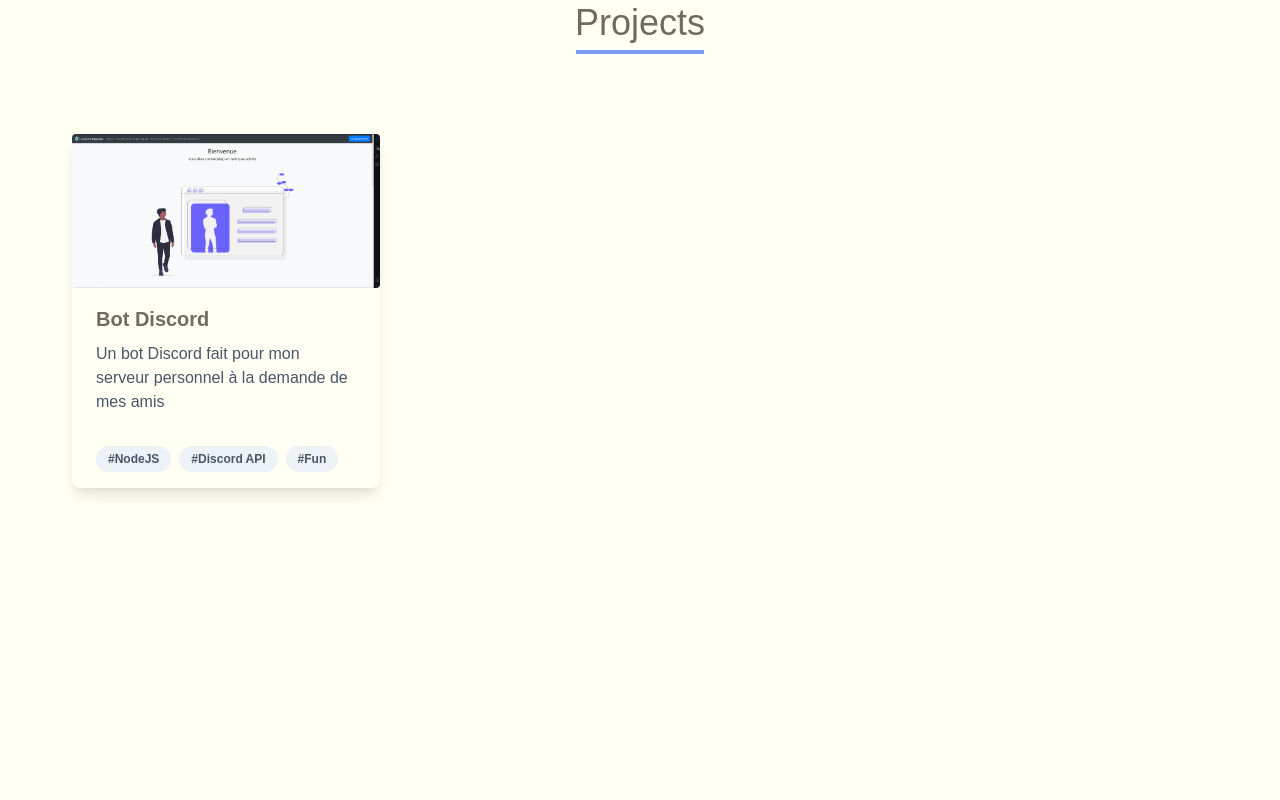
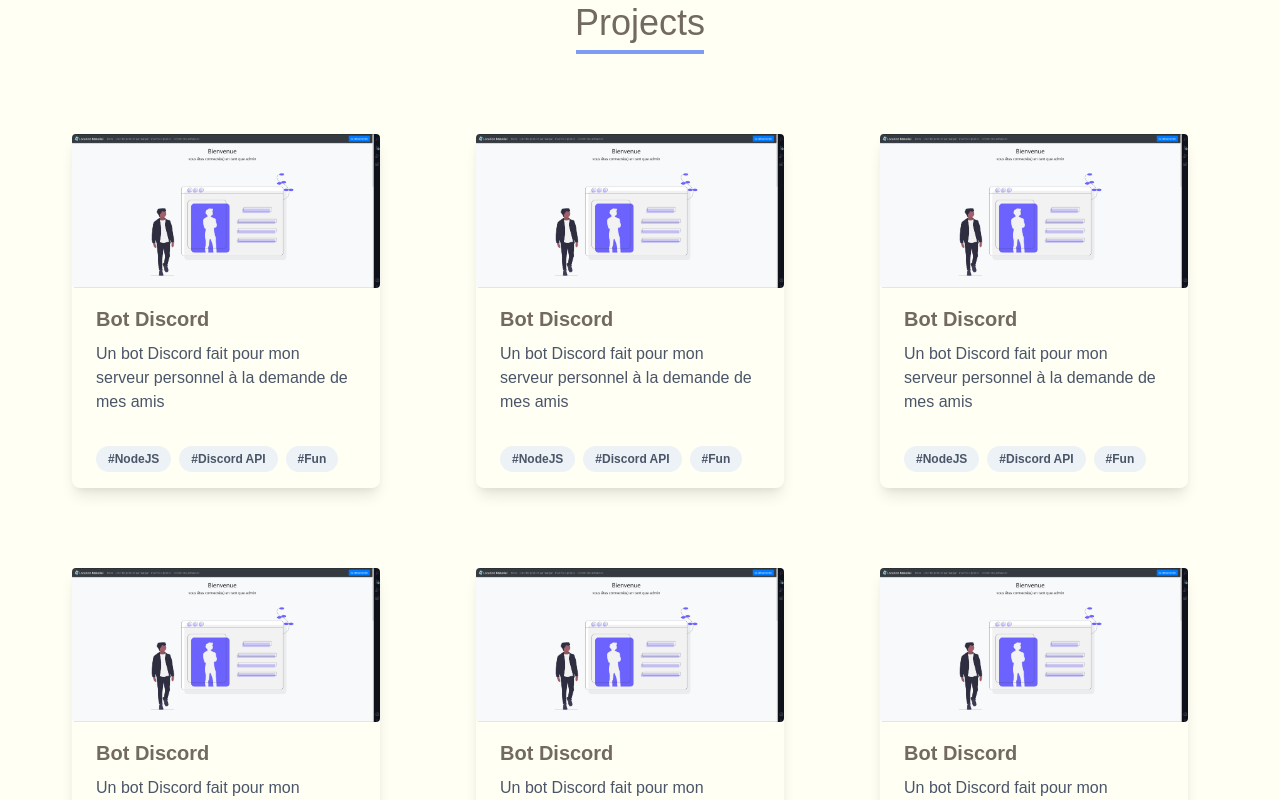
Before and after one commit to eIyth/portfolio-react, a React (Create React App) app: page / in a window 1280 px wide. Shown: the part 820-1620 px from the top of the page. Before the commit the page ends 1396 px from the top, so only its background shows below. Built offline with nearby package versions, Linux system fonts and the light colour scheme.

Commit message:
Card layout update

```diff
--- a/src/components/projects.js
+++ b/src/components/projects.js
@@ -5,11 +5,41 @@
     render(){
         return(
           <div className="flex p-0 w-screen items-center justify-center">
-          <div className="overflow-hidden">
+          <div className="overflow-hidden container">
               <div className="px-6 py-4">
                   <div className="text-4xl font-light text-center">Projects</div>
                   <div className=" mx-auto w-32 border-t-4 mb-10 border-indigo-400 border-collapse "></div>
                       <Cards
+                      name="Bot Discord"
+                      text="Un bot Discord fait pour mon serveur personnel à la demande de mes amis"
+                      language={['#NodeJS','#Discord API','#Fun']}
+                      image='/images/LocationMateriel.png'
+                      />
+                                            <Cards
+                      name="Bot Discord"
+                      text="Un bot Discord fait pour mon serveur personnel à la demande de mes amis"
+                      language={['#NodeJS','#Discord API','#Fun']}
+                      image='/images/LocationMateriel.png'
+                      />
+                                            <Cards
+                      name="Bot Discord"
+                      text="Un bot Discord fait pour mon serveur personnel à la demande de mes amis"
+                      language={['#NodeJS','#Discord API','#Fun']}
+                      image='/images/LocationMateriel.png'
+                      />
+                                            <Cards
+                      name="Bot Discord"
+                      text="Un bot Discord fait pour mon serveur personnel à la demande de mes amis"
+                      language={['#NodeJS','#Discord API','#Fun']}
+                      image='/images/LocationMateriel.png'
+                      />
+                                                                  <Cards
+                      name="Bot Discord"
+                      text="Un bot Discord fait pour mon serveur personnel à la demande de mes amis"
+                      language={['#NodeJS','#Discord API','#Fun']}
+                      image='/images/LocationMateriel.png'
+                      />
+                                                                  <Cards
                       name="Bot Discord"
                       text="Un bot Discord fait pour mon serveur personnel à la demande de mes amis"
                       language={['#NodeJS','#Discord API','#Fun']}
```
